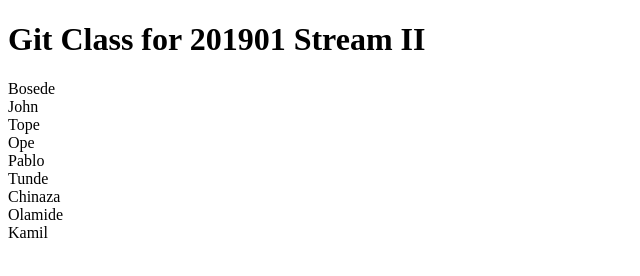
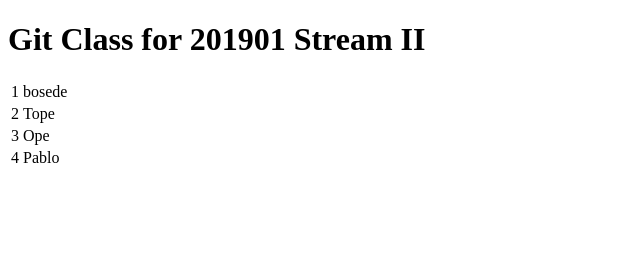
Before and after one commit to aalabi/wd19011, a plain HTML site: page index.html in a window 1280 px wide. Shown: the whole page, without its empty margins (0-640 px from the left). Drawn offline with Linux system fonts and the light colour scheme.

Commit message:
listed the student with table

```diff
--- a/index.html
+++ b/index.html
@@ -5,14 +5,23 @@
 </head>
 <body>
 	<h1>Git Class for 201901 Stream II</h1>
-	Bosede<br>
-	John<br>
-	Tope<br>
-	Ope<br>
-	Pablo<br>
-	Tunde<br>
-	Chinaza<br>
-	Olamide<br>
-	Kamil
+	<table>
+		<tr>
+			<td>1</td>
+			<td>bosede</td>
+		</tr>
+		<tr>
+			<td>2</td>
+			<td>Tope</td>
+		</tr>
+		<tr>
+			<td>3</td>
+			<td>Ope</td>
+		</tr>
+		<tr>
+			<td>4</td>
+			<td>Pablo</td>
+		</tr>
+	</table>
 </body>
 </html>
```
